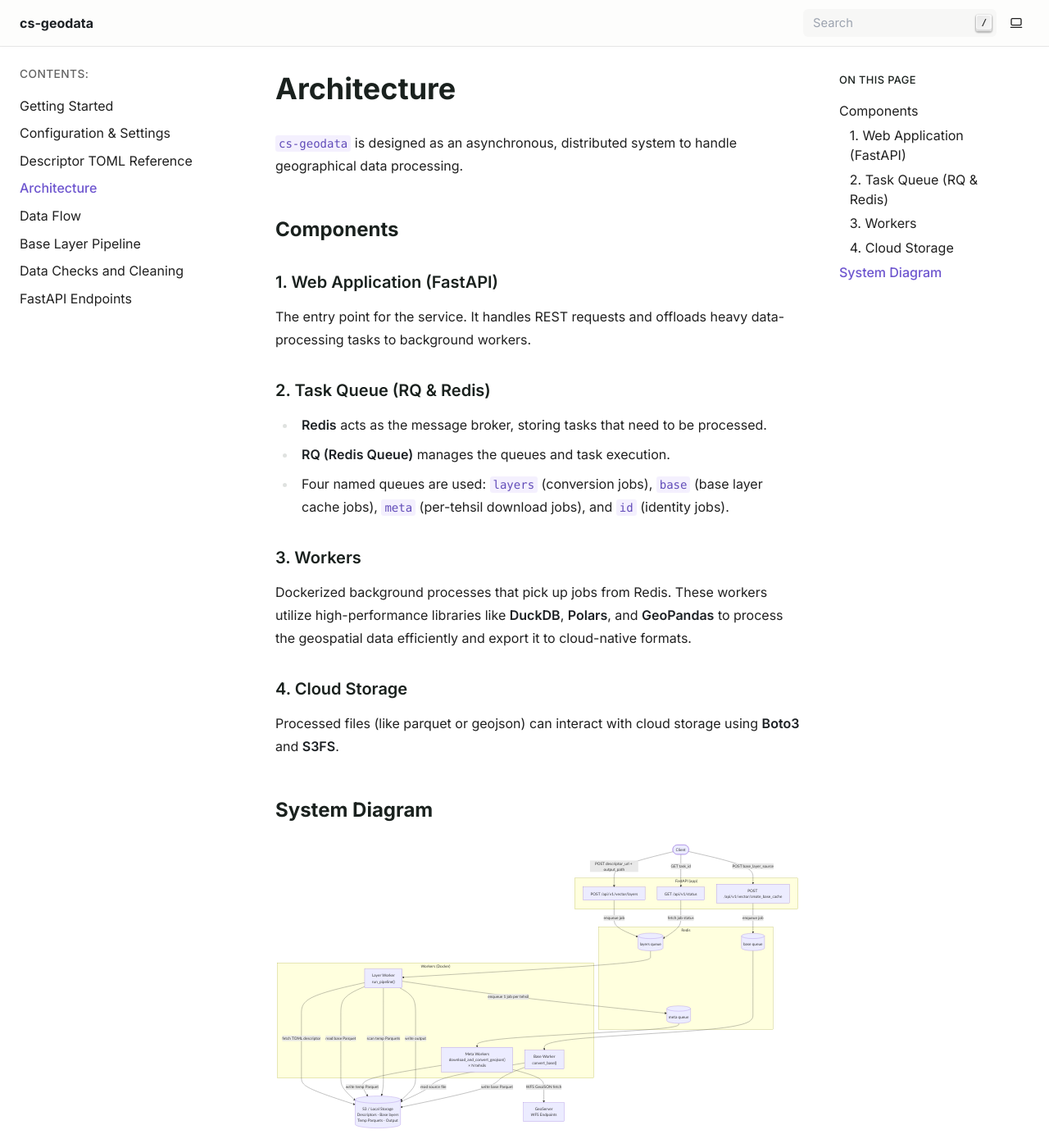
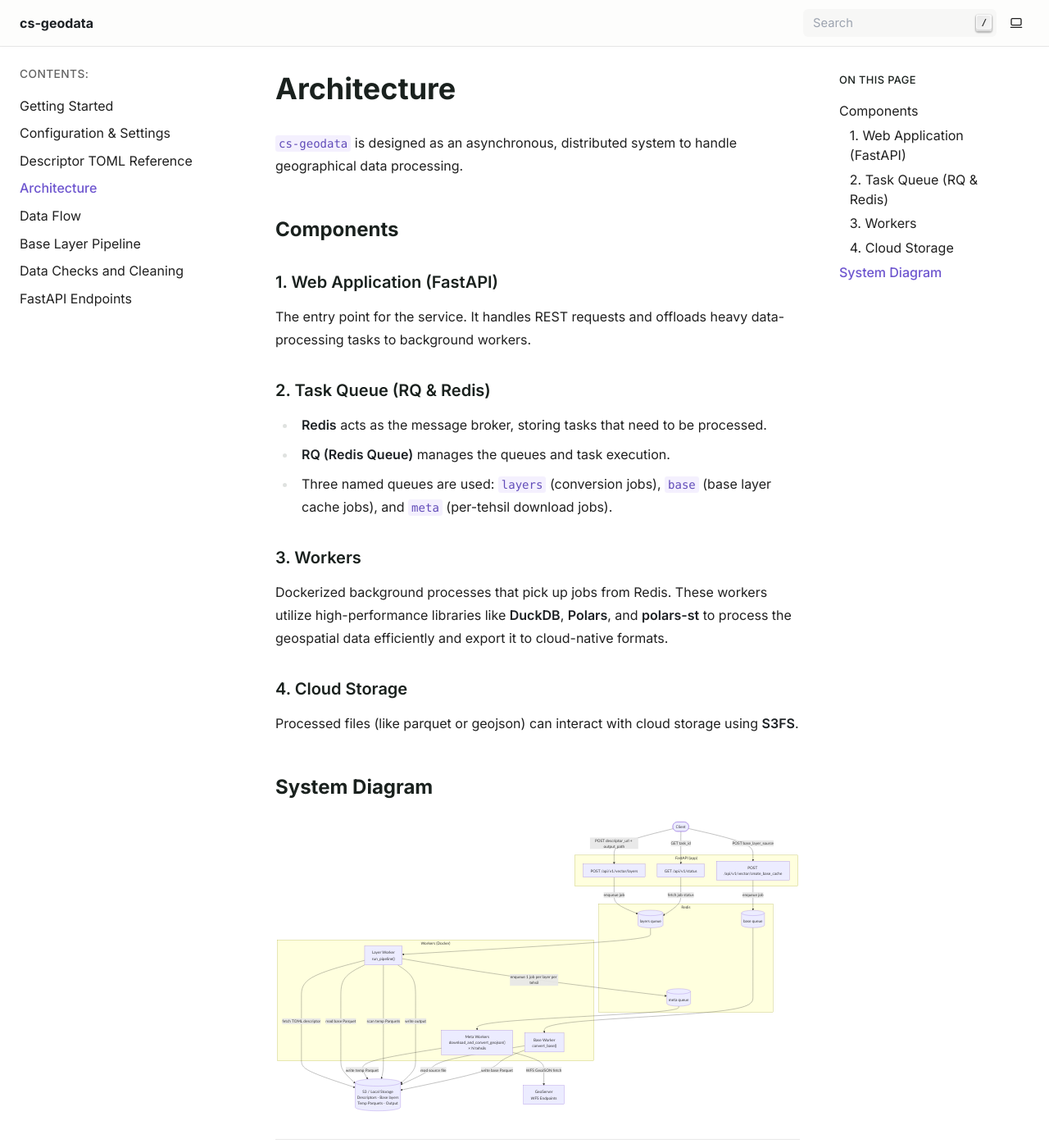
Before and after one commit to ApoorvaKashyap/cs-geodata, a Sphinx documentation site: the page built from docs/source/architecture.md, in a window 1280 px wide and 1400 px high. Shown: the whole window at 82% size. Built offline with Sphinx 7.4.7, drawn with Linux system fonts in a browser that asks for light colours.

```diff
--- a/docs/source/architecture.md
+++ b/docs/source/architecture.md
@@ -10,13 +10,13 @@ The entry point for the service. It handles REST requests and offloads heavy dat
 ### 2. Task Queue (RQ & Redis)
 * **Redis** acts as the message broker, storing tasks that need to be processed.
 * **RQ (Redis Queue)** manages the queues and task execution.
-* Four named queues are used: `layers` (conversion jobs), `base` (base layer cache jobs), `meta` (per-tehsil download jobs), and `id` (identity jobs).
+* Three named queues are used: `layers` (conversion jobs), `base` (base layer cache jobs), and `meta` (per-tehsil download jobs).
 
 ### 3. Workers
-Dockerized background processes that pick up jobs from Redis. These workers utilize high-performance libraries like **DuckDB**, **Polars**, and **GeoPandas** to process the geospatial data efficiently and export it to cloud-native formats.
+Dockerized background processes that pick up jobs from Redis. These workers utilize high-performance libraries like **DuckDB**, **Polars**, and **polars-st** to process the geospatial data efficiently and export it to cloud-native formats.
 
 ### 4. Cloud Storage
-Processed files (like parquet or geojson) can interact with cloud storage using **Boto3** and **S3FS**.
+Processed files (like parquet or geojson) can interact with cloud storage using **S3FS**.
 
 ## System Diagram
 
@@ -58,7 +58,7 @@ graph TB
 
     W_layers -->|"fetch TOML descriptor"| Storage
     W_layers -->|"read base Parquet"| Storage
-    W_layers -->|"enqueue 1 job per tehsil"| Q_meta
+    W_layers -->|"enqueue 1 job per layer per tehsil"| Q_meta
     Q_meta --> W_meta
     W_meta -->|"WFS GeoJSON fetch"| GeoServer
     W_meta -->|"write temp Parquet"| Storage
--- a/pyproject.toml
+++ b/pyproject.toml
@@ -5,17 +5,14 @@ description = "A converter for CoREStack data to cloud native forms."
 readme = "README.md"
 requires-python = ">=3.12"
 dependencies = [
-    "boto3>=1.42.81",
     "duckdb>=1.5.1",
     "fastapi[standard]>=0.135.3",
-    "geopandas>=1.1.3",
     "loguru>=0.7.3",
     "polars>=1.39.3",
     "polars-st>=0.6.2",
     "requests>=2.33.1",
     "rq>=2.7.0",
     "s3fs>=0.4.2",
-    "tqdm>=4.67.3",
 ]
 
 [dependency-groups]
```
Also changed, not shown: docs/source/data_flow.md (+1 -1 lines), 1 other file.
